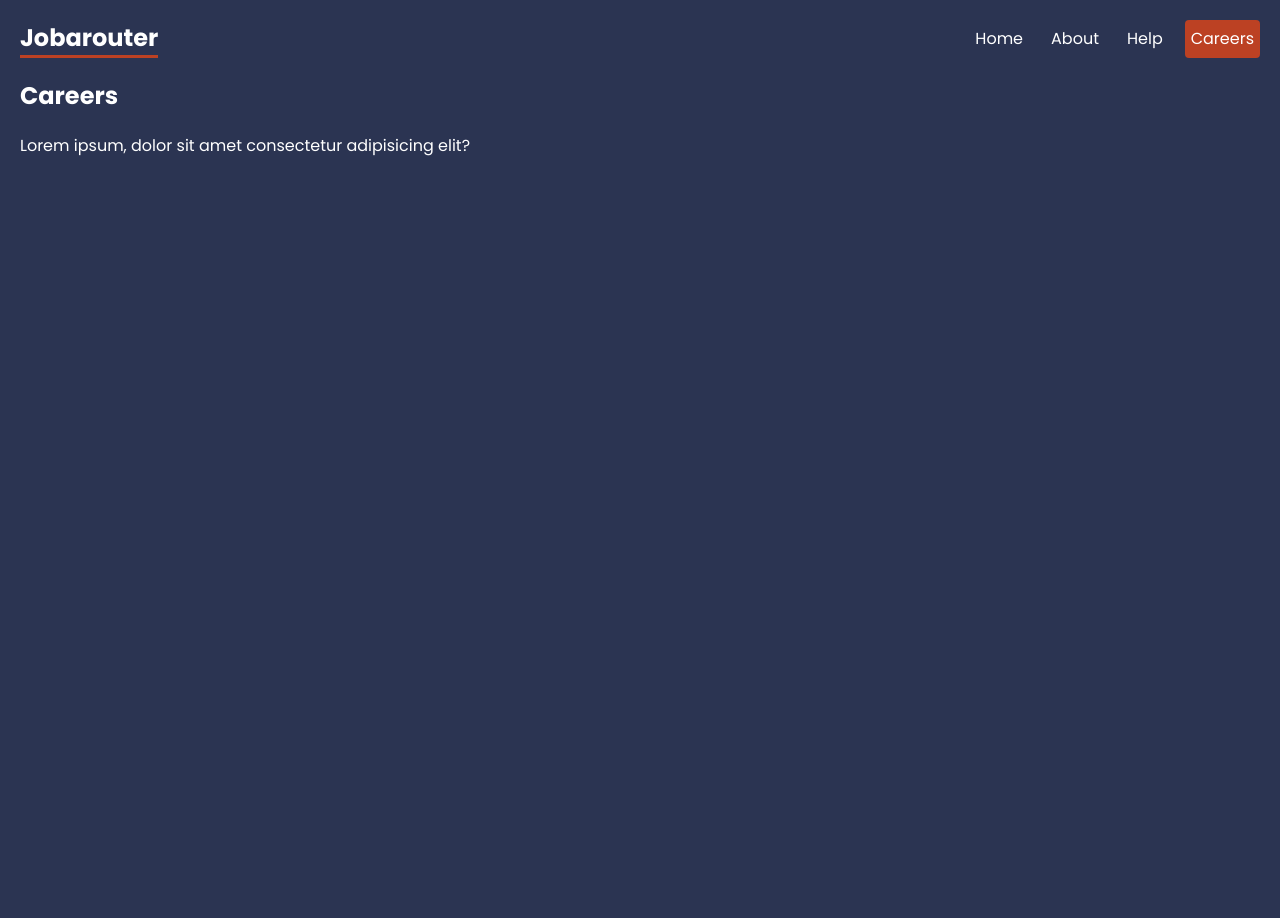
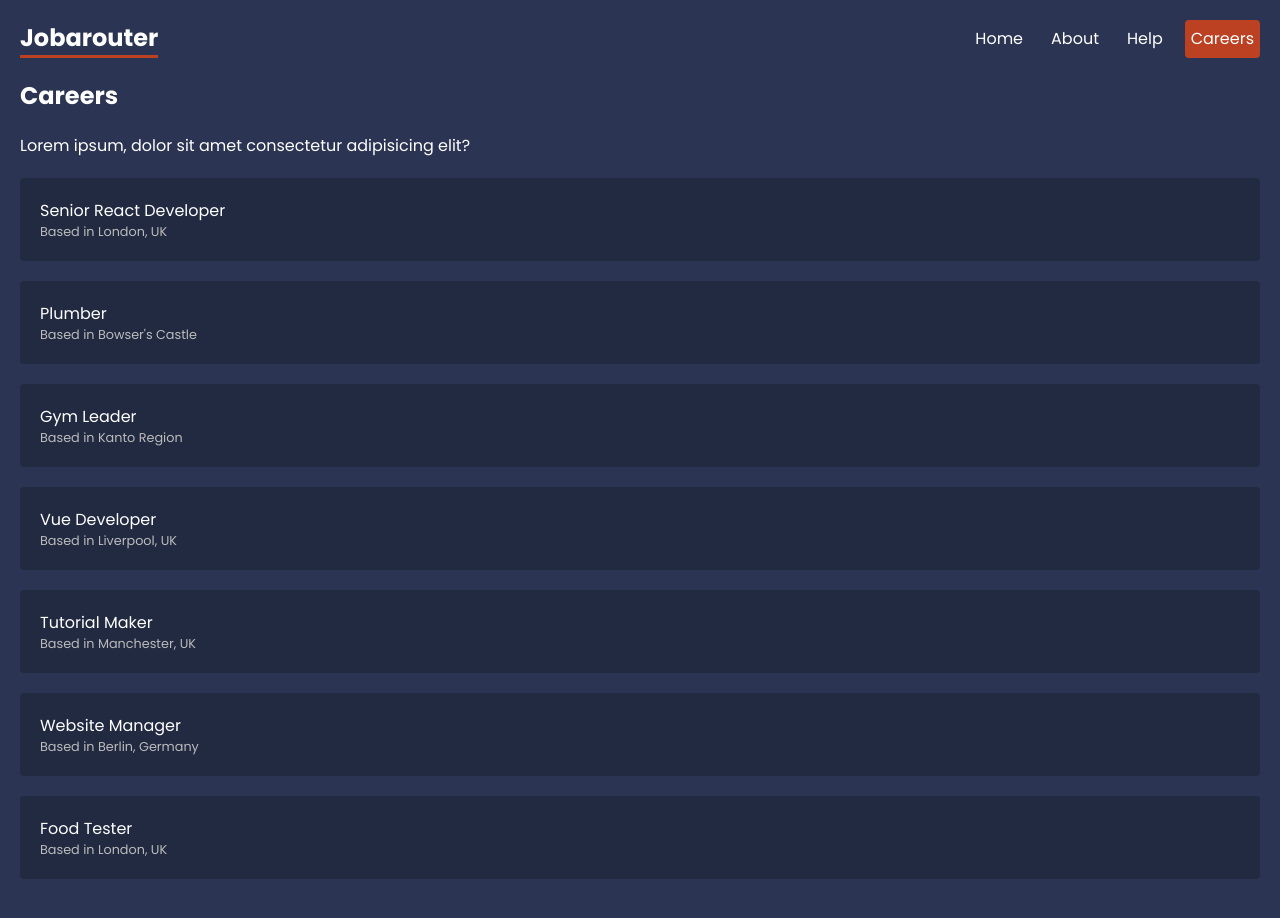
Before and after one commit to jgelsana/jobarouter, a React (Create React App) app: page /careers in a window 1280 px wide. Before the commit the page ends 800 px from the top, so only its background shows below. Built offline with nearby package versions, Linux system fonts and the light colour scheme; data requests are answered from the project's data file.

Commit message:
loaders lesson

```diff
--- a/src/App.js
+++ b/src/App.js
@@ -34,7 +34,7 @@
         <Route
         index
         element={<Careers />}
-        // loader={careersLoader}
+        loader={careersLoader}
         />
       </Route>
 
--- a/src/index.css
+++ b/src/index.css
@@ -102,8 +102,33 @@
   margin-bottom: 10px;
 }
 
+.careers > a {
+  display: block;
+  background: rgba(0,0,0,0.2);
+  padding: 20px;
+  border-radius: 4px;
+  margin: 20px 0;
+  text-decoration: none;
+}
+.careers > a:hover p {
+  color: var(--primary);
+}
+.careers p {
+  margin: 0;
+}
+.careers > a p:last-child {
+ font-size: 0.8em;
+ color: #bbb;
+}
+
 
 /* careers details */
+.career-details {
+  background: rgba(0,0,0,0.2);
+  padding: 20px;
+  border-radius: 4px;
+  margin: 20px 0;
+}
 
 
 /* breadcrumbs */
--- a/src/pages/careers/Careers.js
+++ b/src/pages/careers/Careers.js
@@ -1,21 +1,22 @@
 import { Link, useLoaderData } from "react-router-dom"
 
 export default function Careers() {
-//   const careers = useLoaderData()
+  const careers = useLoaderData()
 
   return (
     <div className="careers">
-      {/* {careers.map(career => (
+      {careers.map(career => (
         <Link to='/' key={career.id}>
           <p>{career.title}</p>
           <p>Based in {career.location}</p>
         </Link>
-      ))} */}
+      ))}
     </div>
   )
 }
 
 // data loader
+// Set-ExecutionPolicy -ExecutionPolicy RemoteSigned -Scope Process
 export const careersLoader = async () => {
   const res = await fetch('http://localhost:4000/careers')
 
```
